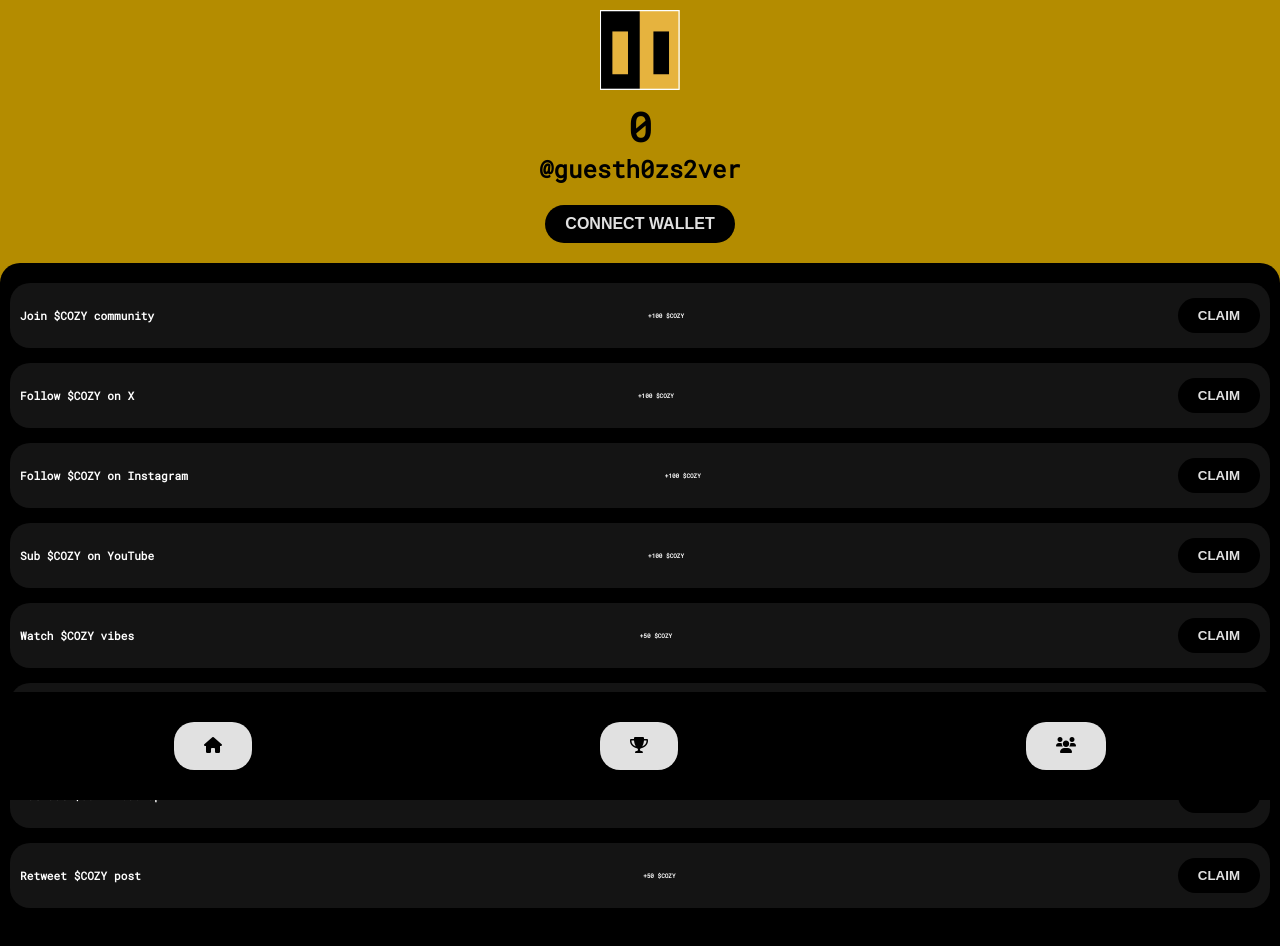
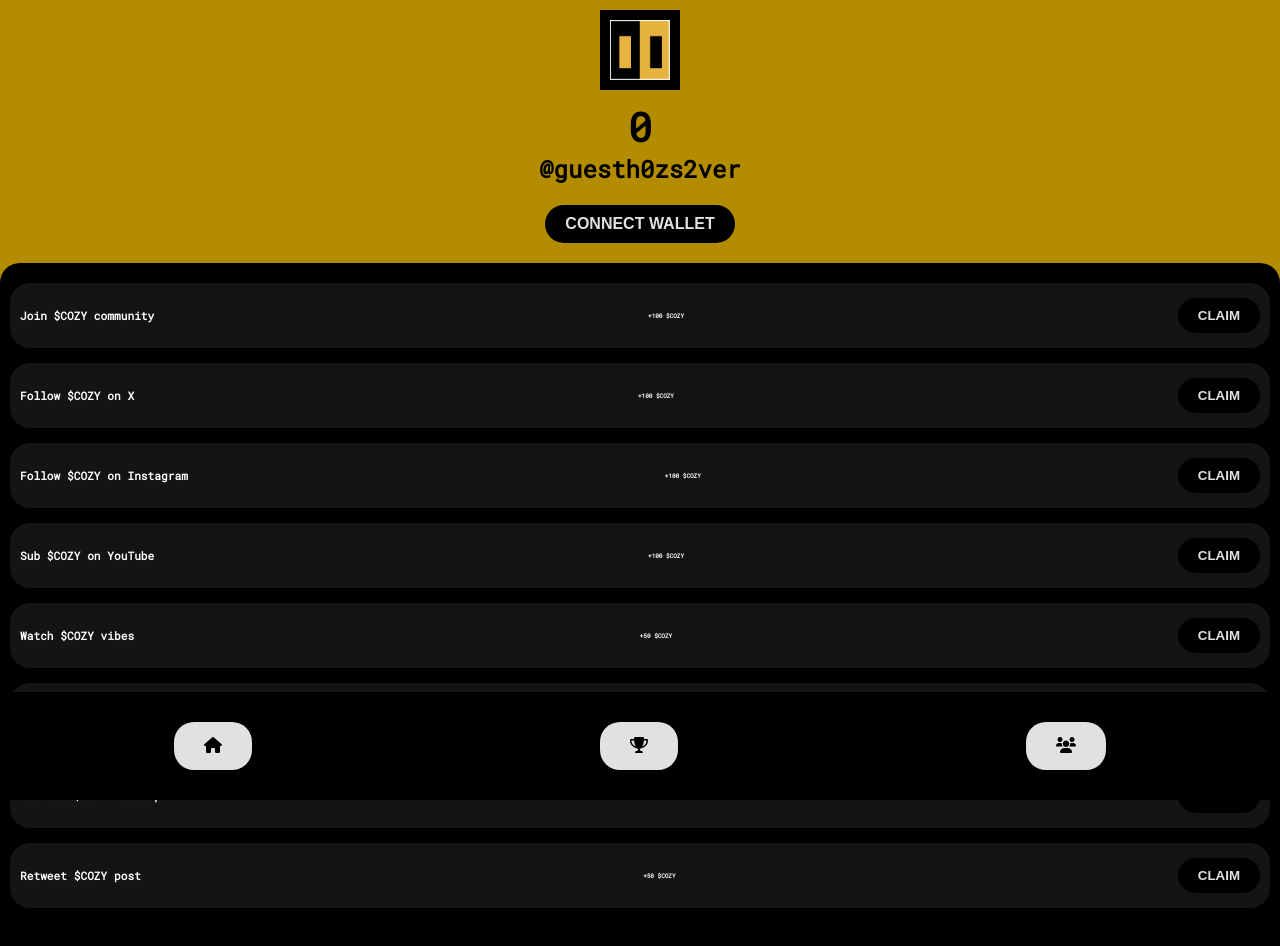
Before and after one commit to sinasll/betacozy, a website: page index.html in a window 1280 px wide. Shown: the top 946 px of the page. Drawn offline with Linux system fonts and the light colour scheme.

Commit message:
Update style.css

```diff
--- a/style.css
+++ b/style.css
@@ -27,6 +27,7 @@ header {
 .logo {
     width: 5em;
     height: auto;
+    border: 10px solid #000000;
 }
 
 .leaderboard {
```
